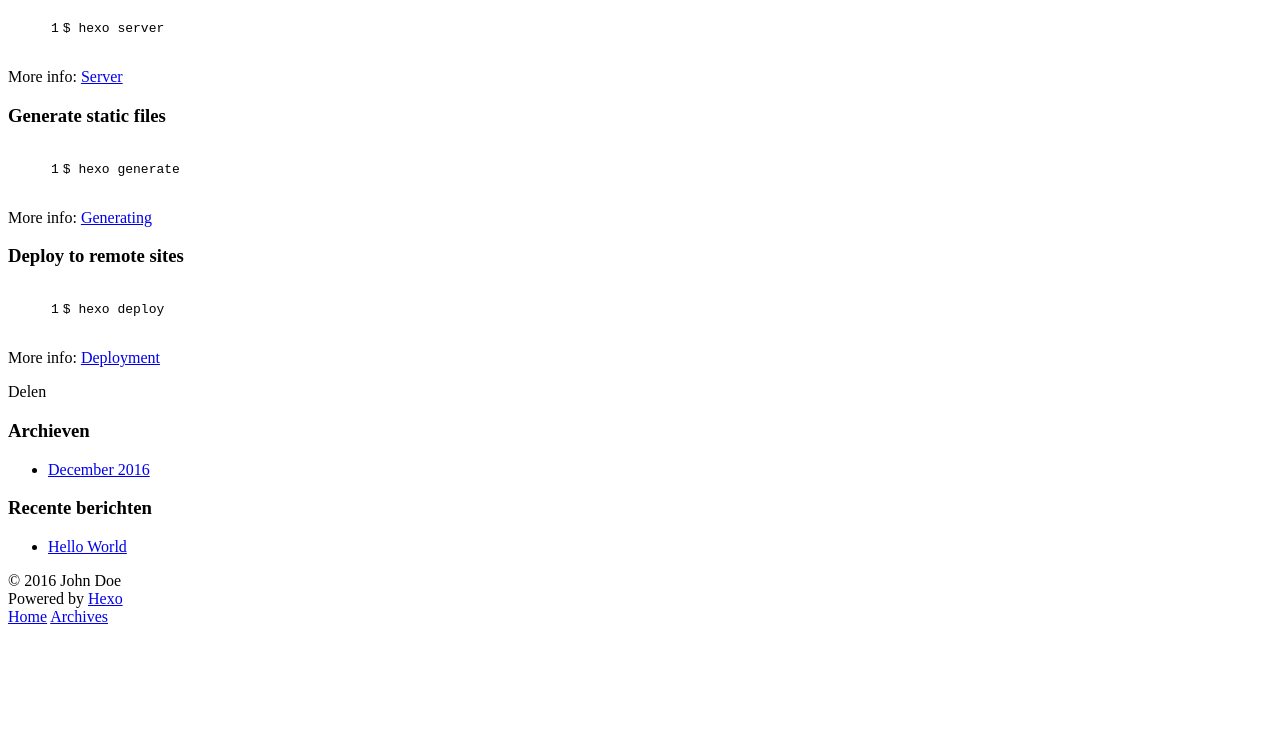
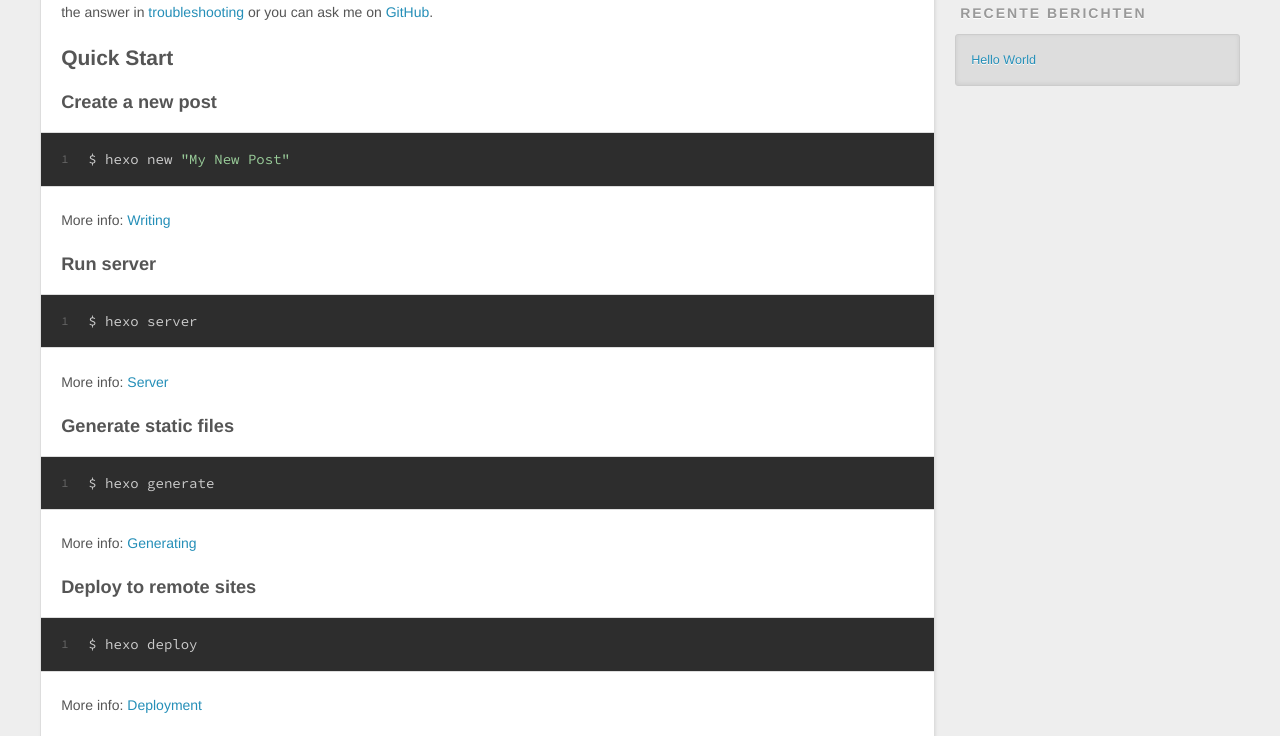
Before and after one commit to buleli/myblog, a plain HTML site: page 2016/12/08/hello-world/index.html in a window 1280 px wide. Shown: the part 475-1211 px from the top of the page. Before the commit the page ends 1109 px from the top, so only its background shows below. Drawn offline with nearby package versions, Linux system fonts and the light colour scheme; files that its build step writes are made by us from their sources; the site is published under a folder, as on GitHub Pages, so addresses that start at the root find nothing; files whose address does not match are found by name.

Commit message:
Site updated: 2016-12-08 17:46:57

```diff
--- a/2016/12/08/hello-world/index.html
+++ b/2016/12/08/hello-world/index.html
@@ -27,7 +27,7 @@ Quick">
 
     <link href="//fonts.googleapis.com/css?family=Source+Code+Pro" rel="stylesheet" type="text/css">
 
-  <link rel="stylesheet" href="/css/style.css">
+  <link rel="stylesheet" href="../css/style.css">
 
 
 </head>
@@ -177,7 +177,7 @@ Quick">
   <script src="../fancybox/jquery.fancybox.pack.js"></script>
 
 
-<script src="/js/script.js"></script>
+<script src="../js/script.js"></script>
 
   </div>
 </body>
```
